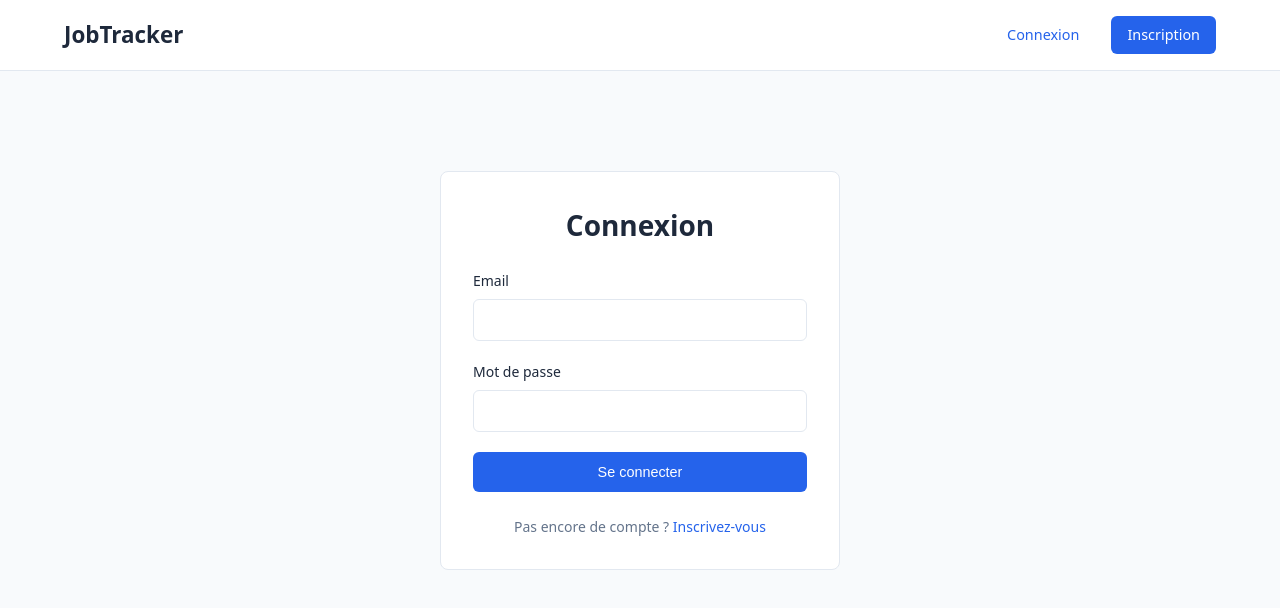
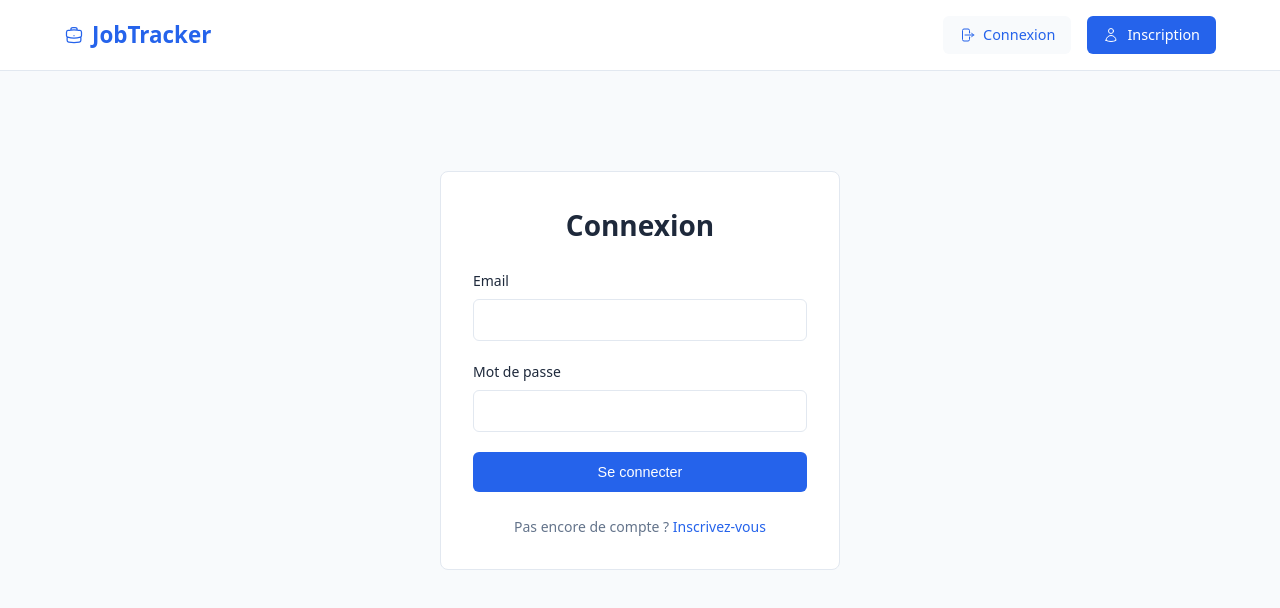
Before and after one commit to bynawrp/jobtracker, a React (Vite) app in the folder client/: page /login in a window 1280 px wide. Shown: the top 608 px of the page. Built offline with nearby package versions, Linux system fonts and the light colour scheme.

Commit message:
fix: responsive design navbar with collapse menu

```diff
--- a/client/src/assets/styles/components/_navbar.scss
+++ b/client/src/assets/styles/components/_navbar.scss
@@ -4,6 +4,9 @@
   background: $white;
   border-bottom: 1px solid $border;
   padding: 1rem 0;
+  position: sticky;
+  top: 0;
+  z-index: 100;
 }
 
 .navbar-container {
@@ -13,14 +16,45 @@
   display: flex;
   justify-content: space-between;
   align-items: center;
+  position: relative;
 }
 
 .navbar-logo {
   font-size: 1.4rem;
   font-weight: 600;
-  color: $text;
+  color: $primary;
+  display: flex;
+  align-items: center;
+  gap: 0.5rem;
+
+  .icon-md {
+    flex-shrink: 0;
+  }
+
   &:hover {
     text-decoration: none;
+    color: $primary-hover;
+  }
+
+  span {
+    @media (max-width: 480px) {
+      display: none;
+    }
+  }
+}
+
+.navbar-toggle {
+  display: none;
+  background: none;
+  border: none;
+  cursor: pointer;
+  padding: 0.5rem;
+  color: $text;
+
+  @media (max-width: 767px) {
+    display: flex;
+    align-items: center;
+    justify-content: center;
   }
 }
 
@@ -28,20 +62,77 @@
   display: flex;
   align-items: center;
   gap: 1rem;
+
+  @media (max-width: 767px) {
+    position: fixed;
+    top: 0;
+    right: -100%;
+    width: 280px;
+    height: 100vh;
+    background: $white;
+    flex-direction: column;
+    align-items: stretch;
+    padding: 1.5rem;
+    gap: 0.5rem;
+    transition: right 0.3s ease;
+    z-index: 101;
+    border-left: 1px solid $border;
+
+    &.open {
+      right: 0;
+    }
+  }
+}
+
+.navbar-overlay {
+  display: none;
+
+  @media (max-width: 767px) {
+    display: block;
+    position: fixed;
+    top: 0;
+    left: 0;
+    width: 100%;
+    height: 100vh;
+    background: rgba(0, 0, 0, 0.5);
+    z-index: 100;
+  }
+}
+
+.navbar-separator {
+  width: 1px;
+  height: 20px;
+  background: $border;
+
+  @media (max-width: 767px) {
+    display: none;
+  }
 }
 
 .navbar-link {
   color: $text;
   font-size: 0.9rem;
   padding: 0.5rem 1rem;
+  display: flex;
+  align-items: center;
+  gap: 0.5rem;
+  border-radius: 6px;
 
   &:hover {
     color: $primary;
     text-decoration: none;
+    background: $bg-light;
   }
 
   &.active {
     color: $primary;
+    background: $bg-light;
+  }
+
+  @media (max-width: 767px) {
+    padding: 0.75rem 1rem;
+    width: 100%;
+    border-radius: 6px;
   }
 }
 
@@ -50,6 +141,9 @@
   color: $white;
   padding: 0.5rem 1rem;
   border-radius: 6px;
+  display: flex;
+  align-items: center;
+  gap: 0.5rem;
 
   &:hover {
     background: $primary-hover;
@@ -61,12 +155,32 @@
     background: $primary-hover;
     color: $white;
   }
+
+  @media (max-width: 767px) {
+    padding: 0.75rem 1rem;
+    width: 100%;
+  }
 }
 
 .navbar-user {
-  color: $text-light;
+  color: $text;
   font-size: 0.875rem;
-  padding: 0 0.5rem;
+  padding: 0.5rem 0.75rem;
+  display: flex;
+  align-items: center;
+  gap: 0.5rem;
+
+  .icon-sm {
+    color: $primary;
+  }
+
+  @media (max-width: 767px) {
+    padding: 0.75rem 1rem;
+    width: 100%;
+    border-top: 1px solid $border;
+    border-bottom: 1px solid $border;
+    margin: 0.5rem 0;
+  }
 }
 
 .navbar-button {
@@ -87,7 +201,18 @@
   }
 
   @media (max-width: 767px) {
-    padding: 0.5rem;
-    aspect-ratio: 1;
+    padding: 0.75rem 1rem;
+    width: 100%;
+    margin-top: auto;
   }
 }
+
+@media (max-width: 767px) {
+  .navbar-container {
+    padding: 0 1rem;
+  }
+
+  .navbar-logo {
+    font-size: 1.2rem;
+  }
+}
--- a/client/src/assets/styles/components/_utilities.scss
+++ b/client/src/assets/styles/components/_utilities.scss
@@ -105,6 +105,11 @@
   height: 16px;
 }
 
+.icon-md {
+  width: 20px;
+  height: 20px;
+}
+
 .m-0 {
   margin: 0;
 }
@@ -171,3 +176,11 @@
     display: inline;
   }
 }
+
+.show-mobile-only {
+  display: inline;
+
+  @media (min-width: 768px) {
+    display: none;
+  }
+}
--- a/client/src/components/Navbar.jsx
+++ b/client/src/components/Navbar.jsx
@@ -1,41 +1,75 @@
+import { useState } from 'react';
 import { Link, useNavigate, useLocation } from 'react-router-dom';
-import { ArrowLeftStartOnRectangleIcon } from '@heroicons/react/24/outline';
+import { ArrowLeftStartOnRectangleIcon, Squares2X2Icon, UserGroupIcon, UserIcon, ArrowRightOnRectangleIcon, BriefcaseIcon, Bars3Icon, XMarkIcon } from '@heroicons/react/24/outline';
 import { useAuth } from '../hooks/useAuth';
 
 const Navbar = () => {
     const { user, isAuthenticated, logout } = useAuth();
     const navigate = useNavigate();
     const location = useLocation();
+    const [isMenuOpen, setIsMenuOpen] = useState(false);
 
     const handleLogout = async () => {
         await logout();
         navigate('/login');
+        setIsMenuOpen(false);
+    };
+
+    const handleLinkClick = () => {
+        setIsMenuOpen(false);
     };
 
     return (
         <header>
             <nav className="navbar">
                 <div className="navbar-container">
-                    <Link to="/" className="navbar-logo">
-                        JobTracker
+                    <Link to="/" className="navbar-logo" onClick={handleLinkClick}>
+                        <BriefcaseIcon className="icon-md" />
+                        <span>JobTracker</span>
                     </Link>
-                    <div className="navbar-menu">
+                    <button
+                        className="navbar-toggle"
+                        onClick={() => setIsMenuOpen(!isMenuOpen)}
+                        aria-label="Menu"
+                    >
+                        {isMenuOpen ? <XMarkIcon className="icon-md" /> : <Bars3Icon className="icon-md" />}
+                    </button>
+                    <div className={`navbar-menu ${isMenuOpen ? 'open' : ''}`}>
                         {isAuthenticated ? (
                             <>
-                                <Link to="/dashboard" className={`navbar-link ${location.pathname === '/dashboard' ? 'active' : ''}`}>
-                                    <span className="hide-mobile">Dashboard</span>
+                                <Link
+                                    to="/dashboard"
+                                    className={`navbar-link ${location.pathname === '/dashboard' ? 'active' : ''}`}
+                                    onClick={handleLinkClick}
+                                >
+                                    <Squares2X2Icon className="icon-sm" />
+                                    <span>
+                                        Dashboard
+                                    </span>
                                 </Link>
                                 {(user.role === 'admin' || user.role === 'superadmin') && (
-                                    <Link to="/admin" className={`navbar-link ${location.pathname === '/admin' ? 'active' : ''}`}>
-                                        <span className="hide-mobile">Admin</span>
+                                    <Link
+                                        to="/admin"
+                                        className={`navbar-link ${location.pathname === '/admin' ? 'active' : ''}`}
+                                        onClick={handleLinkClick}
+                                    >
+                                        <UserGroupIcon className="icon-sm" />
+                                        <span>Admin</span>
                                     </Link>
                                 )}
-                                <span className="navbar-user hide-mobile">
-                                    {user?.firstName} {user?.lastName}
-                                </span>
+
+                                <div className="navbar-separator"></div>
+
+                                <div className="navbar-user">
+                                    <UserIcon className="icon-sm" />
+                                    <span>{user?.firstName} {user?.lastName}</span>
+                                </div>
+
+                                <div className="navbar-separator"></div>
+
                                 <button onClick={handleLogout} className="navbar-button">
                                     <ArrowLeftStartOnRectangleIcon className="icon-sm" />
-                                    <span className="btn-label">Déconnexion</span>
+                                    <span>Déconnexion</span>
                                 </button>
                             </>
                         ) : (
@@ -43,18 +77,23 @@ const Navbar = () => {
                                 <Link
                                     to="/login"
                                     className={`navbar-link ${location.pathname === '/login' ? 'active' : ''}`}
+                                    onClick={handleLinkClick}
                                 >
-                                    <span className="hide-mobile">Connexion</span>
+                                    <ArrowRightOnRectangleIcon className="icon-sm" />
+                                    <span>Connexion</span>
                                 </Link>
                                 <Link
                                     to="/register"
                                     className={`navbar-link navbar-link-primary ${location.pathname === '/register' ? 'active' : ''}`}
+                                    onClick={handleLinkClick}
                                 >
-                                    <span className="hide-mobile">Inscription</span>
+                                    <UserIcon className="icon-sm" />
+                                    <span>Inscription</span>
                                 </Link>
                             </>
                         )}
                     </div>
+                    {isMenuOpen && <div className="navbar-overlay" onClick={() => setIsMenuOpen(false)}></div>}
                 </div>
             </nav>
         </header>
```
